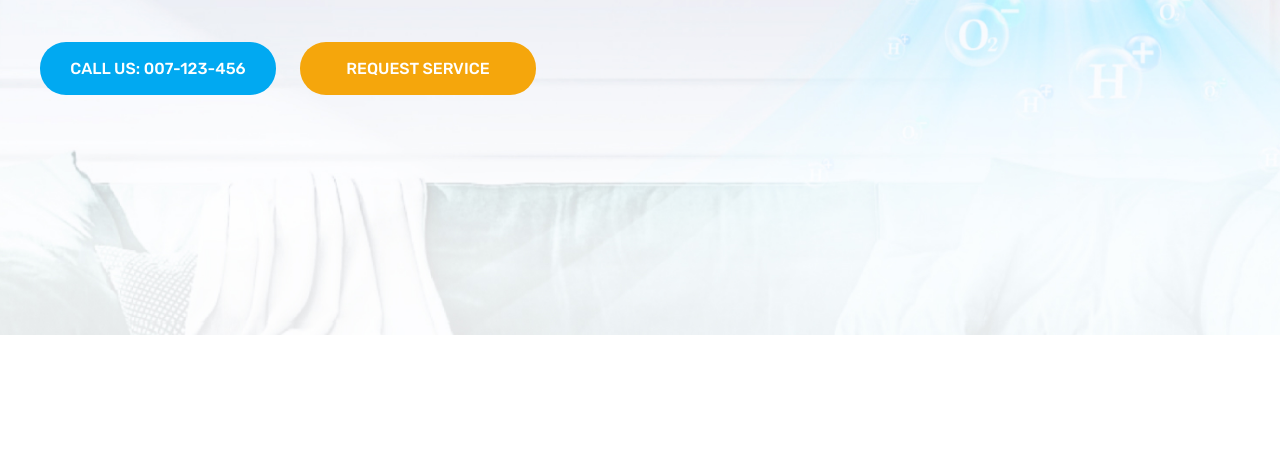
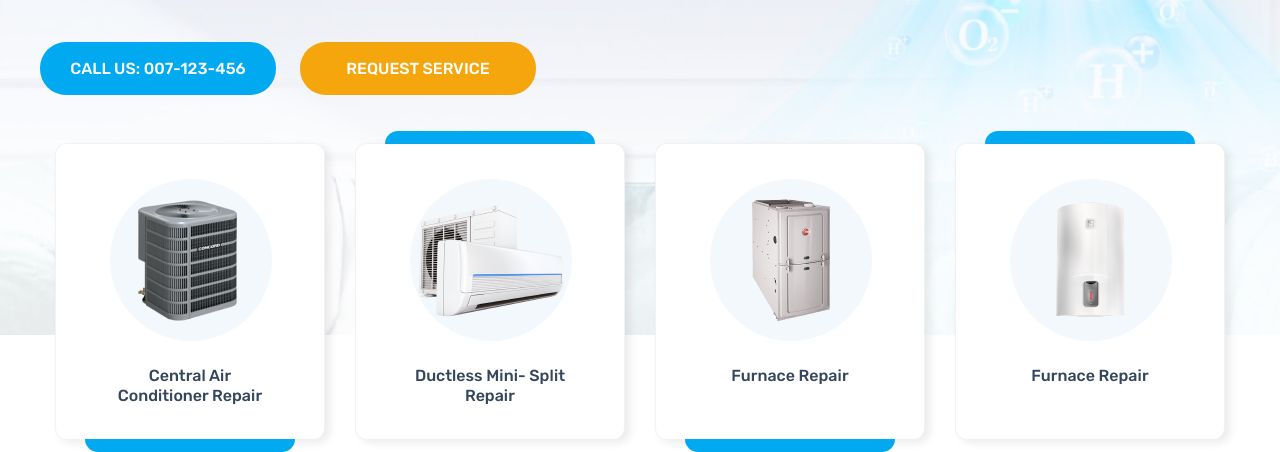
Before and after one commit to Dencho96/HVAC, a website: page app/index.html in a window 1280 px wide. Shown: the part 465-917 px from the top of the page. Before the commit the page ends 800 px from the top, so only its background shows below. Drawn offline with nearby package versions, Linux system fonts and the light colour scheme; files whose address does not match are found by name.

Commit message:
added categories section

```diff
--- a/app/index.html
+++ b/app/index.html
@@ -4,7 +4,7 @@
 <head>
     <meta charset="UTF-8">
     <meta name="viewport" content="width=device-width, initial-scale=1.0">
-    <title>HVAC</title>
+    <title>Vast HVAC | Home</title>
     <link rel="stylesheet" href="css/style.min.css">
 </head>
 
@@ -58,15 +58,49 @@
                         Air Conditioning
                     </div>
                     <div class="hero__text">
-                        We are here when you need us to service both your residential and  comercial properties
+                        We are here when you need us to service both your residential and comercial properties
                     </div>
                     <div class="hero__box">
-                         <a class="btn hero__link" href="#">
+                        <a class="btn hero__link" href="#">
                             Call Us: 007-123-456
-                         </a>
-                         <a class="btn btn--orange hero__link" href="#">
+                        </a>
+                        <a class="btn btn--orange hero__link" href="#">
                             Request Service
-                         </a>
+                        </a>
+                    </div>
+                </div>
+            </div>
+        </section>
+        <section class="categories">
+            <div class="container">
+                <div class="categories__inner d-flex">
+                    <div class="categories__item">
+                        <div class="categories__pic" style="background-image: url('images/categories-1.png');"></div>
+                        <div class="categories__name">
+                            Central Air
+                            Conditioner Repair
+                        </div>
+                    </div>
+                    <div class="categories__item">
+                        <div class="categories__pic" style="background-image: url('images/categories-2.png');"></div>
+                        <div class="categories__name">
+                            Ductless Mini- Split
+                            Repair
+                        </div>
+                    </div>
+                    <div class="categories__item">
+                        <div class="categories__pic" style="background-image: url('images/categories-3.png');"></div>
+                        <div class="categories__name">
+                            Furnace
+                            Repair
+                        </div>
+                    </div>
+                    <div class="categories__item">
+                        <div class="categories__pic" style="background-image: url('images/categories-4.png');"></div>
+                        <div class="categories__name">
+                            Furnace
+                            Repair
+                        </div>
                     </div>
                 </div>
             </div>
--- a/app/scss/_fonts.scss
+++ b/app/scss/_fonts.scss
@@ -1,7 +1,7 @@
 @font-face {
     font-family: 'Rubik';
-    src: url('../Rubik-Regular.woff2') format('woff2'),
-        url('../Rubik-Regular.woff') format('woff');
+    src: url('../fonts/Rubik-Regular.woff2') format('woff2'),
+        url('../fonts/Rubik-Regular.woff') format('woff');
     font-weight: 400;
     font-style: normal;
     font-display: swap;
@@ -9,8 +9,8 @@
 
 @font-face {
     font-family: 'Rubik';
-    src: url('../Rubik-Medium.woff2') format('woff2'),
-        url('../Rubik-Medium.woff') format('woff');
+    src: url('../fonts/Rubik-Medium.woff2') format('woff2'),
+        url('../fonts/Rubik-Medium.woff') format('woff');
     font-weight: 500;
     font-style: normal;
     font-display: swap;
@@ -18,8 +18,8 @@
 
 @font-face {
     font-family: 'Rubik';
-    src: url('../Rubik-Bold.woff2') format('woff2'),
-        url('../Rubik-Bold.woff') format('woff');
+    src: url('../fonts/Rubik-Bold.woff2') format('woff2'),
+        url('../fonts/Rubik-Bold.woff') format('woff');
     font-weight: 700;
     font-style: normal;
     font-display: swap;
--- a/app/scss/_global.scss
+++ b/app/scss/_global.scss
@@ -54,7 +54,7 @@ body {
     padding: 17px 15px 16px;
     min-width: 236px;
     text-transform: uppercase;
-    background-color: #01A9F1;
+    background-color: $blue;
     color: white;
     border-radius: 26px;
     text-align: center;
--- a/app/scss/_vars.scss
+++ b/app/scss/_vars.scss
@@ -1,2 +1,5 @@
 $dark-blue: #34465B;
 $orange: #F5A60C;
+$blue: #01A9F1;
+$green: #5FD914;
+$pink: #FF077E;
--- /dev/null
+++ b/app/scss/page-index/_categories.scss
@@ -0,0 +1,60 @@
+.categories {
+    margin-top: -192px;
+    &__inner {
+        justify-content: space-between;
+    }
+
+    &__item {
+        position: relative;
+        max-width: 270px;
+        width: 100%;
+        padding: 35px 54px 0;
+        box-shadow: 5px 3px 8px rgba(0, 0, 0, 0.08);
+        border: 1px solid rgba(0, 0, 0, 0.05);
+        border-radius: 12px;
+        background-color: white;
+
+        &:nth-child(odd), &:nth-child(even) {
+            &::before {
+                content: "";
+                position: absolute;
+                left: 50%;
+                transform: translateX(-50%);
+                width: calc(100% - 58px);
+                height: 13px;
+                background-color: $blue;
+            }
+        }
+
+        &:nth-child(odd) {
+            &:before {
+                bottom: -13px;
+                border-radius: 0 0 13px 13px;
+            }
+        }
+
+        &:nth-child(even) {
+            &:before {
+                top: -13px;
+                border-radius: 13px 13px 0 0;
+            }
+        }
+    }
+
+    &__pic {
+        margin: 0 auto 25px;
+        width: 162px;
+        height: 162px;
+        border-radius: 50%;
+        background-color: #F3F8FD;
+        background-repeat: no-repeat;
+        background-position: center;
+    }
+
+    &__name {
+        margin-bottom: 33px;
+        font-weight: 500;
+        text-align: center;
+        color: $dark-blue;
+    }
+}
--- a/app/scss/style.scss
+++ b/app/scss/style.scss
@@ -5,3 +5,4 @@
 
 @import 'components/header';
 @import 'page-index/hero';
+@import 'page-index/categories';
```
Also changed, not shown: app/css/style.min.css, app/fonts/Rubik-Bold.ttf (added), app/fonts/Rubik-Bold.woff, app/fonts/Rubik-Bold.woff2, app/fonts/Rubik-Medium.ttf (added), app/fonts/Rubik-Medium.woff, app/fonts/Rubik-Medium.woff2, app/fonts/Rubik-Regular.ttf (added), app/fonts/Rubik-Regular.woff, app/fonts/Rubik-Regular.woff2, app/images/categories-1.png (added), app/images/categories-2.png (added), app/images/categories-3.png (added), app/images/categories-4.png (added).
